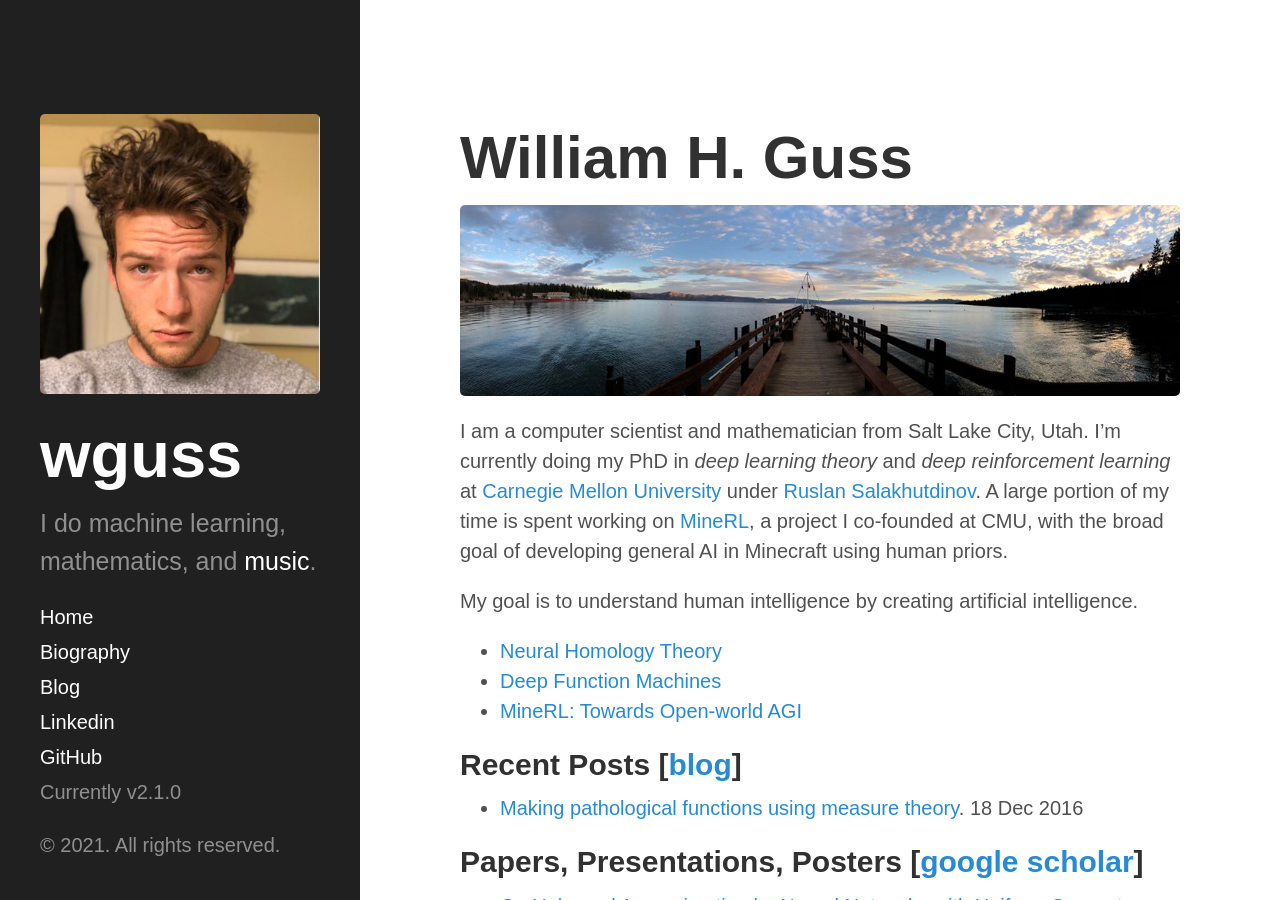
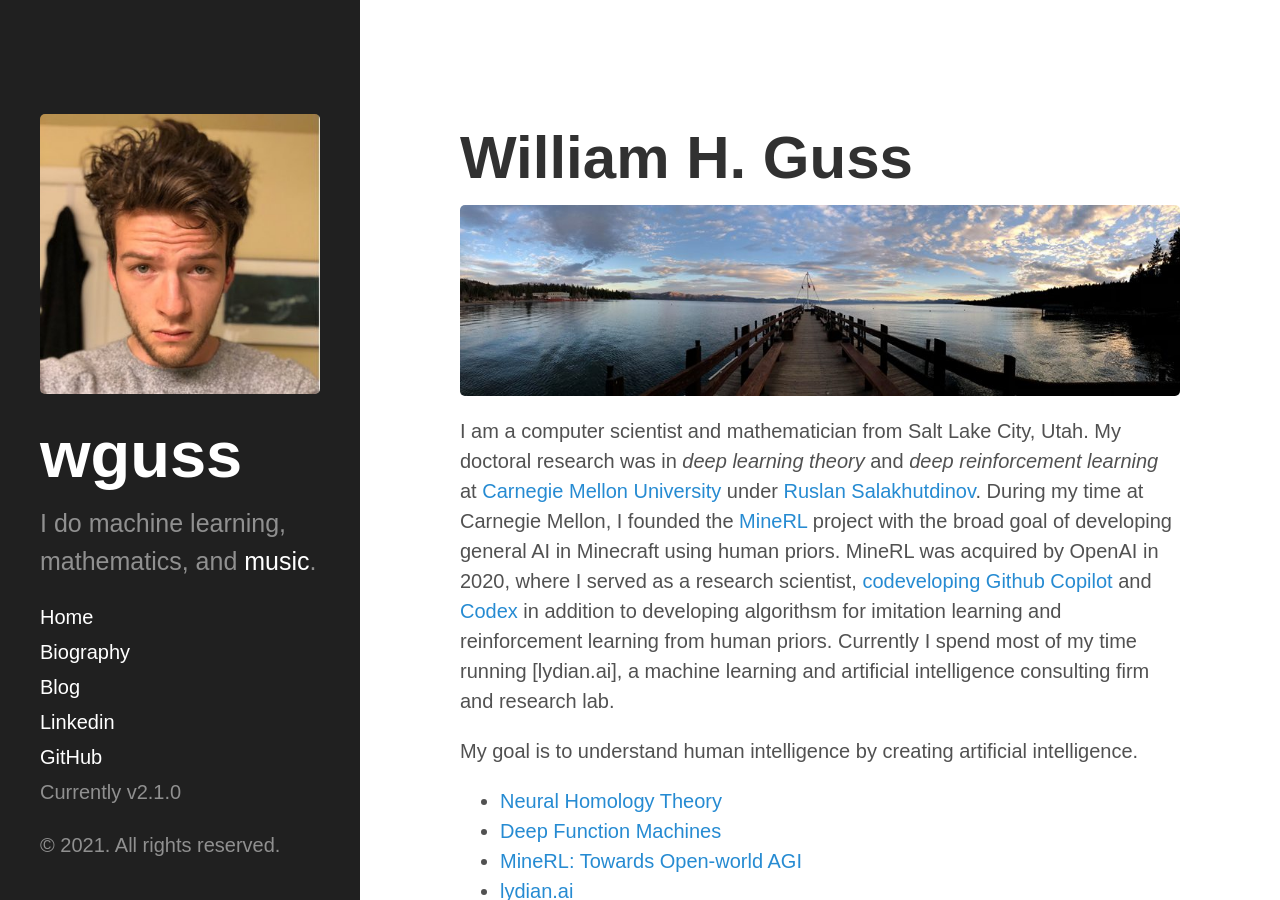
Before and after one commit to MadcowD/web, a Jekyll site: the page built from index.md, in a window 1280 px wide and 900 px high. Built offline with Jekyll 4.4.1, drawn with Linux system fonts in a browser that asks for light colours; some web fonts are replaced; our own code applies the rules of GitHub Pages for plain Markdown files.

Commit message:
Update index.md

```diff
--- a/index.md
+++ b/index.md
@@ -7,16 +7,14 @@ layout: default
 # William H. Guss
 
 <img src="/public/home_banner.jpg" width="100%" />
-I am a computer scientist and mathematician from Salt Lake City, Utah. I'm currently doing my PhD in *deep learning theory* and *deep reinforcement learning* at [Carnegie Mellon University](http://ml.cmu.edu) under [Ruslan Salakhutdinov](http://www.cs.cmu.edu/~rsalakhu/). A large portion of my time is spent working on [MineRL](http://minerl.io), a project I co-founded at CMU, with the broad goal of developing general AI in Minecraft using human priors.
+I am a computer scientist and mathematician from Salt Lake City, Utah. My doctoral research was in *deep learning theory* and *deep reinforcement learning* at [Carnegie Mellon University](http://ml.cmu.edu) under [Ruslan Salakhutdinov](http://www.cs.cmu.edu/~rsalakhu/). During my time at Carnegie Mellon, I founded the [MineRL](http://minerl.io) project with the broad goal of developing general AI in Minecraft using human priors. MineRL was acquired by OpenAI in 2020, where I served as a research scientist, [codeveloping](https://scholar.google.com/citations?view_op=view_citation&hl=en&user=5bB_sFcAAAAJ&citation_for_view=5bB_sFcAAAAJ:ULOm3_A8WrAC) [Github Copilot](https://copilot.github.com/) and [Codex](https://openai.com/blog/openai-codex/) in addition to developing algorithsm for imitation learning and reinforcement learning from human priors. Currently I spend most of my time running [lydian.ai], a machine learning and artificial intelligence consulting firm and research lab.
 
 My goal is to understand human intelligence by creating artificial intelligence.
 
 - [Neural Homology Theory](dev/nht)
 - [Deep Function Machines](dev/dfm)
 - [MineRL: Towards Open-world AGI](http://minerl.io)
-
-
-
+- [lydian.ai](https://lydian.ai)
 
 
 ## Recent Posts [[blog](/blog)]
```
